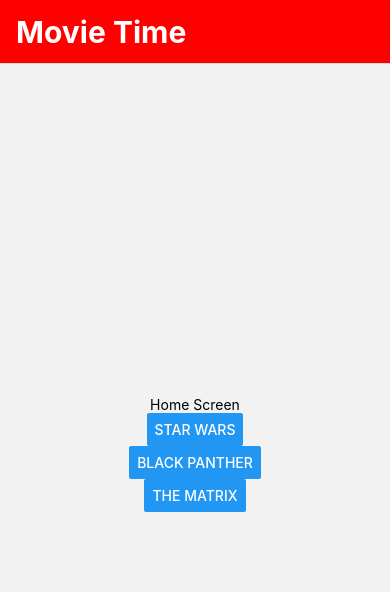
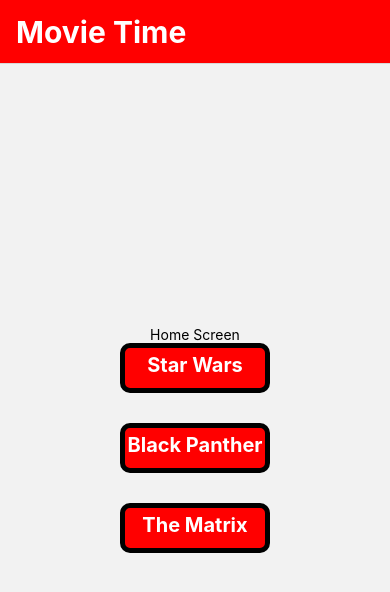
Before and after one commit to azeez1776/muviflix, a React Native app: screen /App_to_Home in a window 390 px wide. Shown: the top 592 px of the page. Built offline with nearby package versions, Linux system fonts and the light colour scheme.

Commit message:
used asynchronous function to fetch the omdbapi(movie api), and used useEffect hook

```diff
--- a/src/screens/DetailsScreen.js
+++ b/src/screens/DetailsScreen.js
@@ -1,27 +1,27 @@
-import React from 'react';
+import React, { useEffect } from 'react';
 import { Button, View, Text, StyleSheet } from 'react-native';
 
 const DetailsScreen = ({ navigation, route }) => {
   const { movie } = route.params
+
+  useEffect(() => {
+    const muvi = async () => {
+      try {
+        const data = await fetch('http://www.omdbapi.com/?apikey=62eda7be&t=Star+wars&y=1977');
+        const response = await data.json();
+        return console.log(response);
+      } catch (err) {
+        console.log(err)
+      }
+    }
+
+    muvi();
+  }, [])
+
   console.log(route)
   return (
     <View style={styles.mainView}>
-      <Text style={{ fontSize: 20 }}>{movie.title} ({movie.release})</Text>
-      <Text style={{ fontSize: 100 }} >{movie.screenNumber}</Text>
-      <Button
-        title="Go to Image"
-        onPress={() => { navigation.navigate("BigImageView") }} />
-      <Button
-        title="More Details"
-        onPress={() => {
-          movie.screenNumber = movie.screenNumber + 1;
-          console.log(movie);
-          navigation.push("Details_to_Details",
-            { movie: movie })
-        }} />
-      <Button
-        title="Back a screen"
-        onPress={() => { navigation.popToTop() }} />
+
     </View>
   )
 };
--- a/src/screens/HomeScreen.js
+++ b/src/screens/HomeScreen.js
@@ -1,13 +1,13 @@
 import React from 'react';
-import { Button, View, Text, StyleSheet } from 'react-native';
+import { Button, View, Text, StyleSheet, TouchableOpacity } from 'react-native';
 
 const HomeScreen = ({ navigation, route }) => {
   console.log(route)
   return (
     <View style={styles.mainView}>
       <Text>Home Screen</Text>
-      <Button
-        title="Star Wars"
+      <TouchableOpacity
+        style={styles.touchableView}
         onPress={() => {
           navigation.navigate("Home_to_Details", {
             movie: {
@@ -16,9 +16,15 @@
               screenNumber: 1
             }
           })
-        }} />
-      <Button
-        title="Black Panther"
+        }} >
+        <View>
+          <Text style={styles.touchableText}>
+            Star Wars
+          </Text>
+        </View>
+      </TouchableOpacity>
+      <TouchableOpacity
+        style={styles.touchableView}
         onPress={() => {
           navigation.navigate("Home_to_Details", {
             movie: {
@@ -27,9 +33,15 @@
               screenNumber: 1
             }
           })
-        }} />
-      <Button
-        title="The Matrix"
+        }} >
+        <View>
+          <Text style={styles.touchableText}>
+            Black Panther
+          </Text>
+        </View>
+      </TouchableOpacity>
+      <TouchableOpacity
+        style={styles.touchableView}
         onPress={() => {
           navigation.navigate("Home_to_Details", {
             movie: {
@@ -38,7 +50,13 @@
               screenNumber: 1
             }
           })
-        }} />
+        }} >
+        <View>
+          <Text style={styles.touchableText}>
+            The Matrix
+          </Text>
+        </View>
+      </TouchableOpacity>
     </View>
   )
 };
@@ -48,6 +66,22 @@
     flex: 1,
     alignItems: "center",
     justifyContent: "center",
+  },
+  touchableView: {
+    marginBottom: 30,
+    width: 150,
+    height: 50,
+    alignItems: 'center',
+    backgroundColor: 'red',
+    borderWidth: 5,
+    borderRadius: 10,
+  },
+  touchableText: {
+    textAlign: 'center',
+    paddingTop: 5,
+    fontSize: 20,
+    fontWeight: 'bold',
+    color: 'white'
   }
 });
 
```
